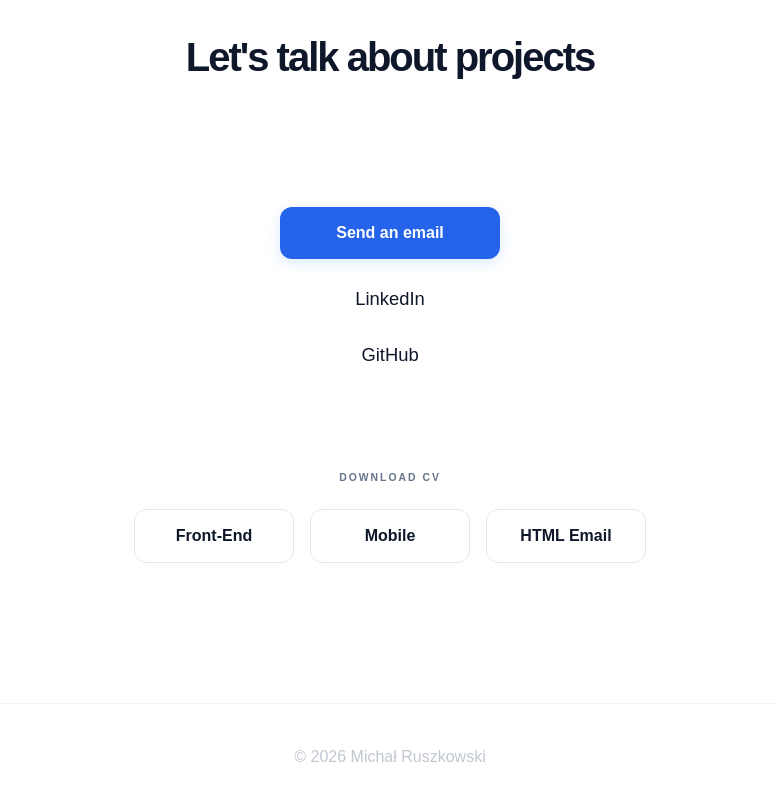
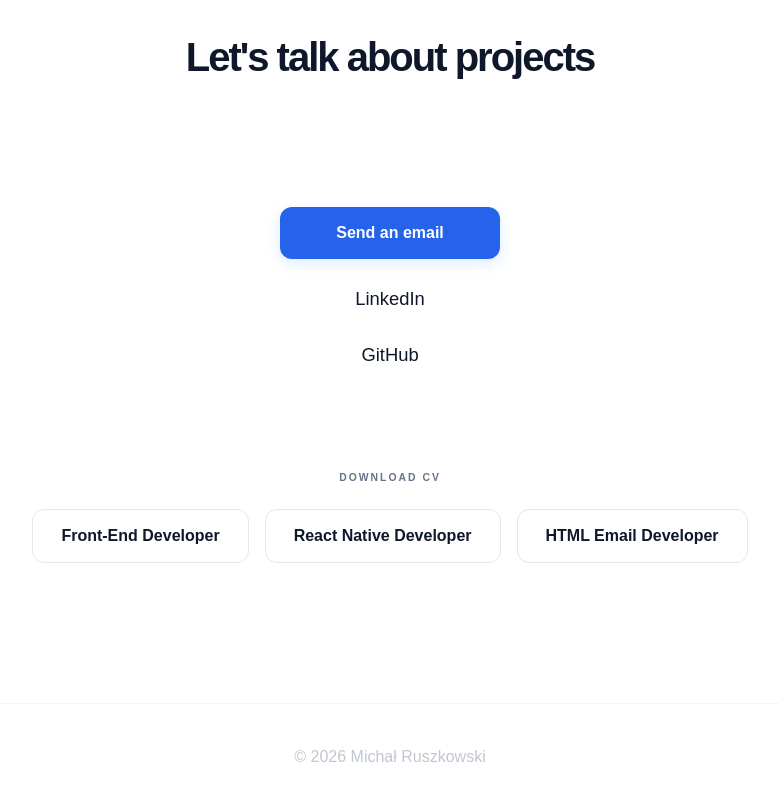
Before and after one commit to Michal-Ruszkowski/portfolio-2026, a React (Vite) app: page / in a window 1280 px wide. Shown: the part 8541-9341 px from the top of the page, without its empty margins (250-1029 px from the left). Built offline with nearby package versions, Linux system fonts and the light colour scheme.

Commit message:
feat: update button labels

```diff
--- a/src/components/Footer/Footer.tsx
+++ b/src/components/Footer/Footer.tsx
@@ -54,7 +54,7 @@ const Footer = () => {
               className={styles.cvButton}
               download
             >
-              Front-End
+              Front-End Developer
             </Button>
             <Button
               href="/cv/Michal_Ruszkowski_HTML_Email_Developer_CV.pdf"
@@ -62,7 +62,7 @@ const Footer = () => {
               className={styles.cvButton}
               download
             >
-              Mobile
+              React Native Developer
             </Button>
             <Button
               href="/cv/Michal_Ruszkowski_HTML_Email_Developer_CV.pdf"
@@ -70,7 +70,7 @@ const Footer = () => {
               className={styles.cvButton}
               download
             >
-              HTML Email
+              HTML Email Developer
             </Button>
           </div>
         </div>
```
